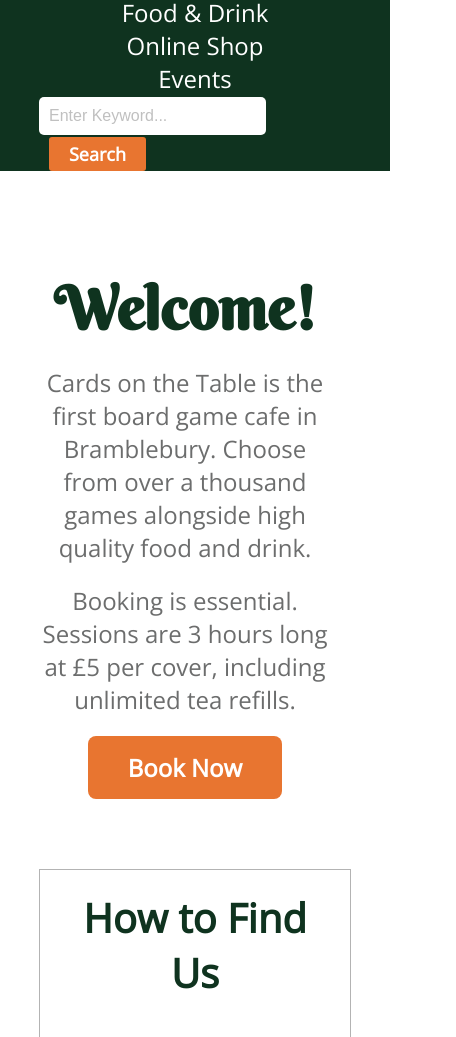
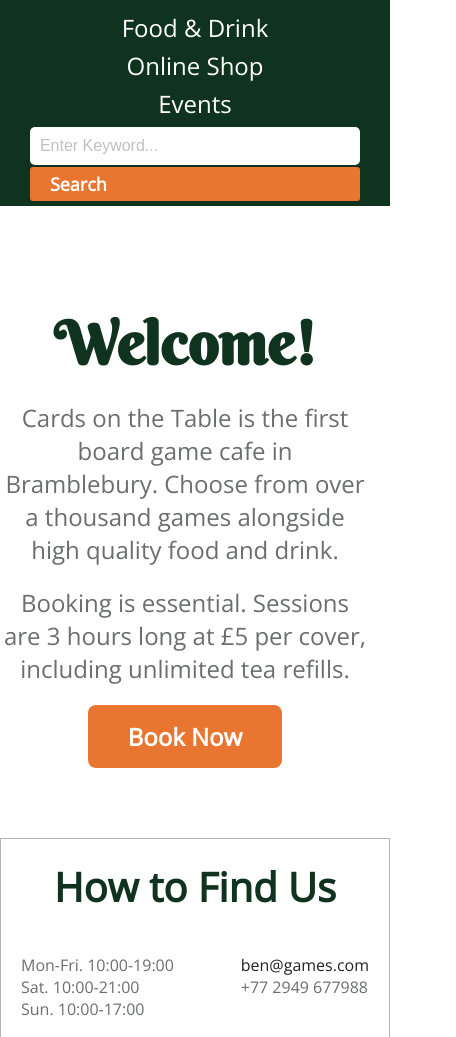
Before and after one commit to clockwerkz/cardsonthetable, a plain HTML site: page index.html in a window 390 px wide. Shown: the part 753-1790 px from the top of the page, 456 px wide, since content can reach past the window. Drawn offline with nearby package versions, Linux system fonts and the light colour scheme.

Commit message:
fixes to the mobile version

```diff
--- a/css/style.css
+++ b/css/style.css
@@ -308,14 +308,26 @@ footer .text {
 
 @media (max-width: 600px) {
 
-
+    .container {
+        width: 100%;
+    }
 
     /* Nav Section */
     nav {
         height: auto;
     }
-    ul.navBar {
+    .navBar {
         flex-direction: column;
+    }
+
+    .navBar li {
+        margin-bottom: 5px;
+        flex-basis: 100%;
+    }
+
+    .navBar a.orangeBtn, .navBar input {
+        margin: 0;
+        width: 100%;
     }
 
     /* Main Information Section */
```
